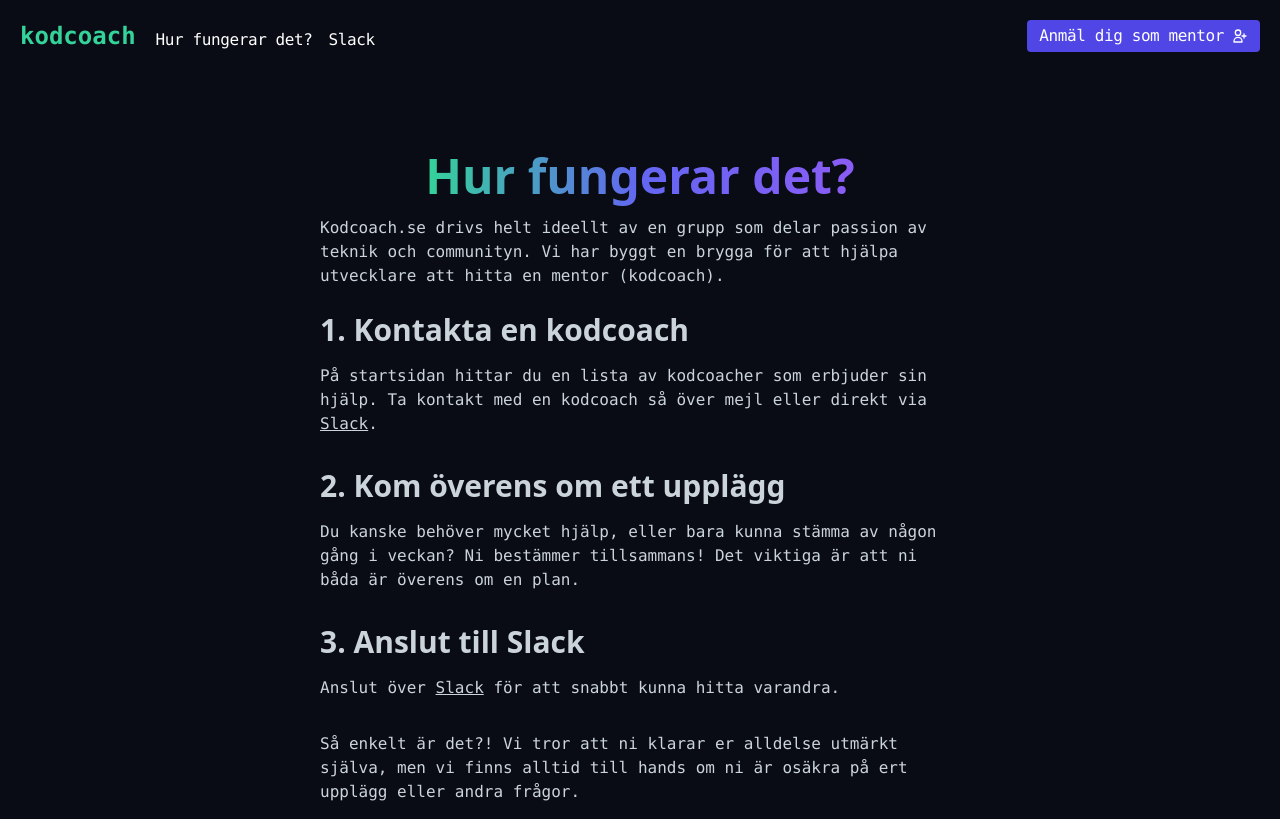
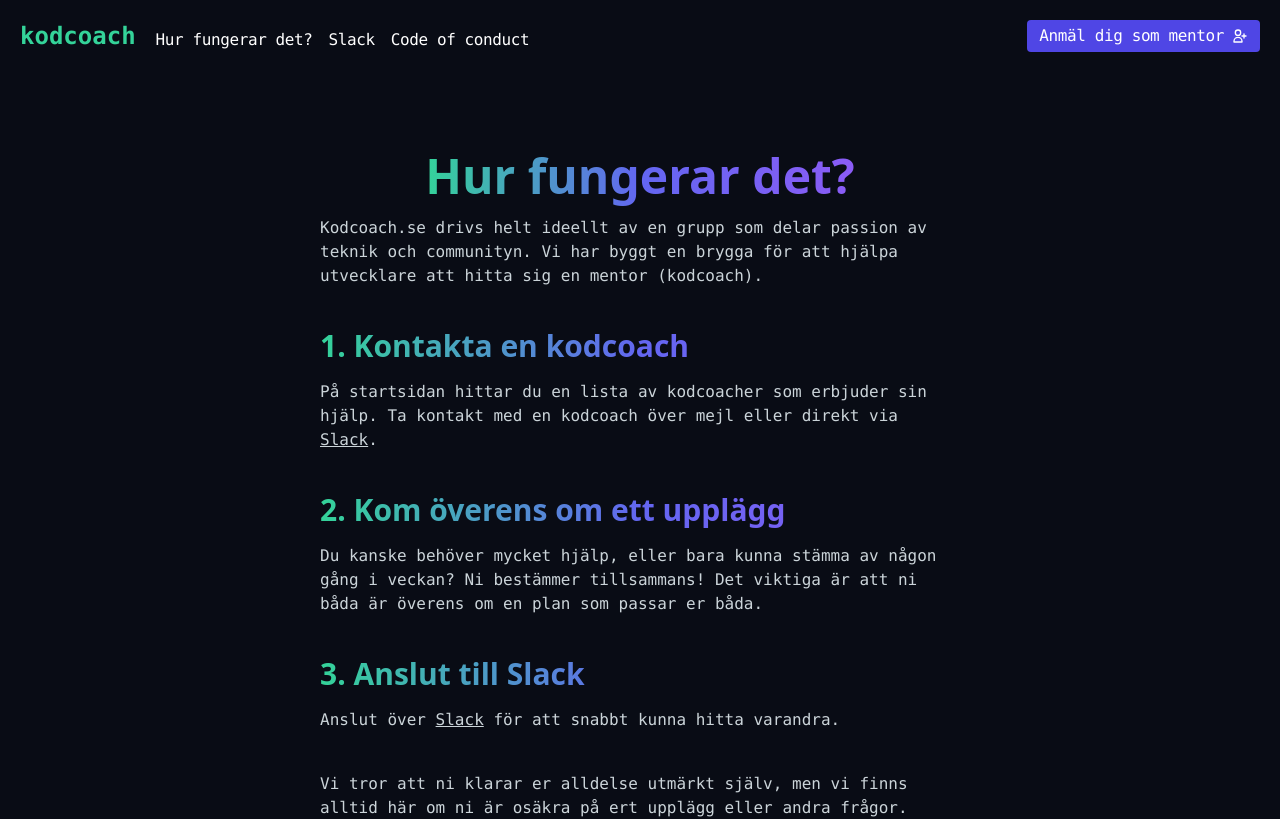
Before and after one commit to kodcoach/kodcoach.se, a Next.js app: page /hur-fungerar-det in a window 1280 px wide. Shown: the top 819 px of the page. Built offline with nearby package versions, Linux system fonts and the light colour scheme.

Commit message:
chore: content fixes

```diff
--- a/components/Layout/Header.js
+++ b/components/Layout/Header.js
@@ -10,6 +10,10 @@
     title: 'Slack',
     url: '/slack',
   },
+  {
+    title: 'Code of conduct',
+    url: '/code-of-conduct'
+  }
 ];
 
 const Header = () => {
@@ -17,7 +21,7 @@
     <header className="text-white">
       <div className="container mx-auto flex flex-wrap p-5 flex-col md:flex-row items-center sm:items-end">
         <Logo className="md:mr-5" />
-        <nav className="flex-grow flex flex-wrap items-center text-base space-x-4 font-mono tracking-tight ">
+        <nav className="flex-grow flex flex-wrap items-center text-base space-x-4 font-mono tracking-tight">
           {menu.map((item) => (
             <Link
               key={item.url}
--- a/mentors/marcustisater.yml
+++ b/mentors/marcustisater.yml
@@ -6,4 +6,4 @@
   website: https://marcustisater.me
   twitter: https://twitter.com/marcustister
   github:  https://github.com/marcustisater
-  mail:    marcus.tisater@gmail.com
+  mail:    mailto:marcus.tisater@gmail.com
--- /dev/null
+++ b/pages/code-of-conduct.js
@@ -0,0 +1,16 @@
+import { Head, Content } from '../components';
+
+export default function PageCodeOfConduct() {
+  return (
+    <>
+      <Head
+        title="Kodcoach"
+        description=""
+        url="https://kodcoach.se/code-of-conduct/"
+      />
+      <Content title="Code of conduct">
+        <p className="pb-2"></p>
+      </Content>
+    </>
+  );
+}
--- a/pages/hur-fungerar-det.js
+++ b/pages/hur-fungerar-det.js
@@ -10,34 +10,34 @@
         url="https://kodcoach.se/hur-fungerar-det/"
       />
       <Content title="Hur fungerar det?">
-        <p className="pb-6">
+        <p className="pb-10">
           Kodcoach.se drivs helt ideellt av en grupp som delar passion av teknik och communityn.
-          Vi har byggt en brygga för att hjälpa utvecklare att hitta en mentor (kodcoach).
+          Vi har byggt en brygga för att hjälpa utvecklare att hitta sig en mentor (kodcoach).
         </p>
 
-        <h2 className="text-3xl font-sans">1. Kontakta en kodcoach</h2>
-        <p className="pb-8">
+        <h2 className="text-3xl font-sans bg-clip-text text-transparent bg-gradient-to-r from-green-400 via-indigo-500 to-purple-500">1. Kontakta en kodcoach</h2>
+        <p className="pb-10">
           På startsidan hittar du en lista av kodcoacher som erbjuder sin hjälp.
-          Ta kontakt med en kodcoach så över mejl eller direkt via <Link href="/slack">Slack</Link>.
+          Ta kontakt med en kodcoach över mejl eller direkt via <Link href="/slack">Slack</Link>.
         </p>
 
-        <h2 className="text-3xl font-sans">2. Kom överens om ett upplägg</h2>
-        <p className="pb-8">
+        <h2 className="text-3xl font-sans bg-clip-text text-transparent bg-gradient-to-r from-green-400 via-indigo-500 to-purple-500">2. Kom överens om ett upplägg</h2>
+        <p className="pb-10">
           Du kanske behöver mycket hjälp, eller bara kunna stämma av någon gång i veckan? Ni bestämmer tillsammans!
-          Det viktiga är att ni båda är överens om en plan.
+          Det viktiga är att ni båda är överens om en plan som passar er båda.
         </p>
 
-        <h2 className="text-3xl font-sans">3. Anslut till Slack</h2>
-        <p className="pb-8">
+        <h2 className="text-3xl font-sans bg-clip-text text-transparent bg-gradient-to-r from-green-400 via-indigo-500 to-purple-500">3. Anslut till Slack</h2>
+        <p className="pb-10">
           Anslut över <Link href="/slack">Slack</Link> för att snabbt kunna hitta varandra.
         </p>
 
-        <p className="pb-8">
-          Så enkelt är det?! Vi tror att ni klarar er alldelse utmärkt själva, men vi finns alltid till hands om ni är osäkra på ert upplägg eller andra frågor.
+        <p className="pb-10">
+          Vi tror att ni klarar er alldelse utmärkt själv, men vi finns alltid här om ni är osäkra på ert upplägg eller andra frågor.
         </p>
 
-        <p className="pb-8">
-          Vi har nolltolerans mot coacher som uppför sig dåligt. Skriv till oss <Link href="mailto:info@kodcoach.se">info@kodcoach.se</Link>!
+        <p className="pb-10">
+          Vi har nolltolerans mot coacher som uppför sig dåligt. Skriv till oss på <Link href="mailto:info@kodcoach.se">info@kodcoach.se</Link>!
         </p>
       </Content>
     </>
--- a/pages/index.js
+++ b/pages/index.js
@@ -160,7 +160,7 @@
         </div>
         <div className="space-y-4 sm:space-x-4 sm:space-y-0 text-center">
           <label className="inline-flex items-center mt-3">
-            <span className="text-white font-mono">Visa tillgängliga</span>
+            <span className="text-white font-mono">Visa tillgängliga coacher</span>
             <input
               className="ml-2 h-5 w-5 text-purple-600"
               defaultChecked={query.available}
--- a/pages/slack.js
+++ b/pages/slack.js
@@ -6,7 +6,7 @@
       <Head title="Kodcoach" description="" url="https://kodcoach.se/slack/" />
       <Content title="Slack">
         <p className="pb-2">
-          Vi har en <Link href="https://slack.com/">Slack</Link> organisation
+          Vi använder den populära chatt tjänsten <Link href="https://slack.com/">Slack</Link>
           där man kan prata med sin mentor men även få hjälp från andra. Skicka
           mailadressen ni vill använda till{' '}
           <Link href="mailto:info@kodcoach.se">info@kodcoach.se</Link> så lägger
```
